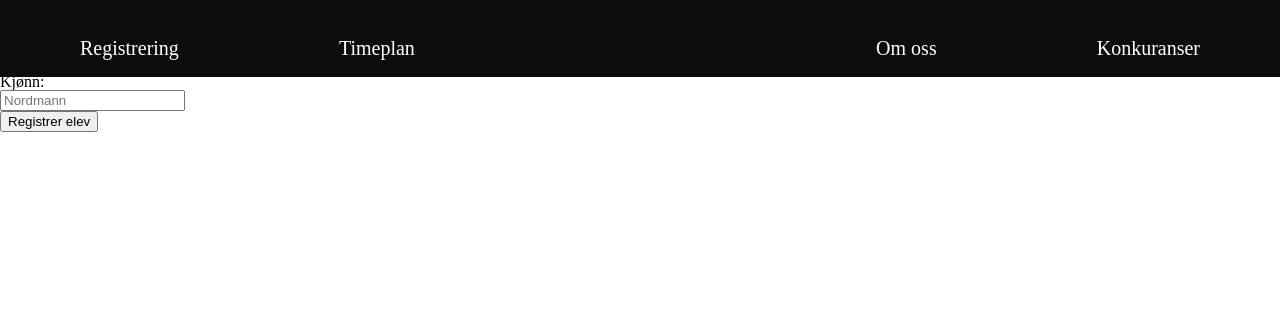
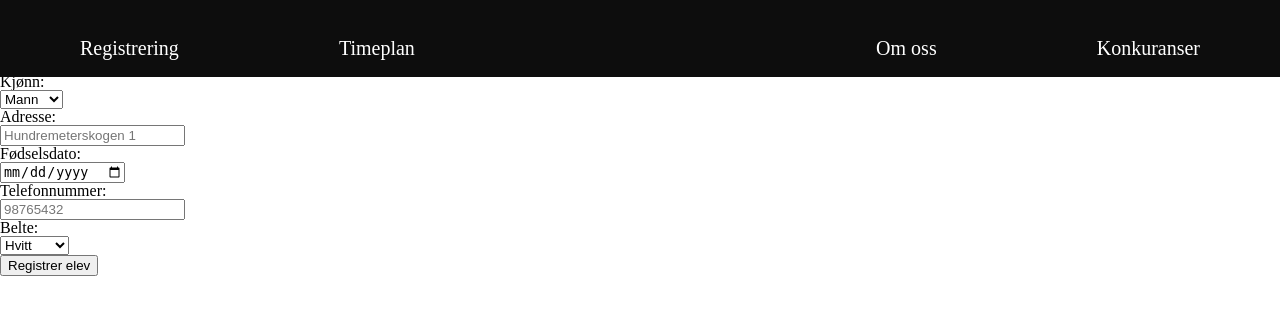
Before and after one commit to elmamael/kampsport, a PHP site: page /Registrering.php in a window 1280 px wide. Shown: the top 315 px of the page. Run offline with PHP 8.4, Linux system fonts and the light colour scheme.

Commit message:
Update Registrering.php

```diff
--- a/Registrering.php
+++ b/Registrering.php
@@ -37,12 +37,72 @@
 				<tr><td><div><input type="text" name="etternavn" placeholder="Nordmann"><br></div></td></tr>
 
 				<tr><td><div>Kjønn:</div></td></tr>
-				<tr><td><div><input type="text" name="etternavn" placeholder="Nordmann"><br></div></td></tr>
+				<tr><td><div><select name="kjonn">
+						<option value="0">Mann</option>
+						<option value="1">Kvinne</option>
+				<br></div></td></tr>
 
-				<tr><td><div><input type="submit" name="leggtil" value="Registrer elev" onclick="window.location.href='HPforside.php'"></div></td></tr>
+				<tr><td><div>Adresse:</div></td></tr>
+				<tr><td><div><input type="text" name="adresse" placeholder="Hundremeterskogen 1"><br></div></td></tr>
+
+				<tr><td><div>Fødselsdato:</div></td></tr>
+				<tr><td><div><input type="date" name="fodselsdato"><br></div></td></tr>
+
+				<tr><td><div>Telefonnummer:</div></td></tr>
+				<tr><td><div><input type="text" name="tlf" placeholder="98765432"><br></div></td></tr>
+
+				<tr><td><div>Belte:</div></td></tr>
+				<tr><td><div><select name="belte">
+						<option value="2">Hvitt</option>
+						<option value="3">Gult</option>
+						<option value="4">Oransje</option>
+						<option value="5">Grønt</option>
+						<option value="6">Blått</option>
+						<option value="7">Brunt</option>
+						<option value="8">Svart</option>
+
+				<br></div></td></tr>
+
+				<tr><td><div><input type="submit" name="leggtil" value="Registrer elev" onclick="window.location.href='IndexH.html'"></div></td></tr>
 
 			</form>
 		</table>
 	</div>
+
+
+	<?php
+			if(isset($_POST["leggtil"]))
+			{
+				include'database.php';
+
+
+
+				$fornavn = $_POST["fornavn"];
+				$etternavn = $_POST["etternavn"];
+				$kjonn = $_POST["kjonn"];
+				$adresse = $_POST["adresse"];
+				$fodselsdato = $_POST["fodselsdato"];
+				$tlf = $_POST["tlf"];
+				$belte = $_POST["belte"];
+
+
+				$sql = "INSERT INTO Medlem (fornavn, etternavn, kjonn, adresse, fodselsdato, tlf, belte) VALUES ('$fornavn', '$etternavn', '$kjonn', '$adresse', '$fodselsdato', '$tlf', '$belte');";
+
+				if($connection->query($sql))
+				{
+
+					echo('<div class="lagttil">');
+					echo('<h3 class="skriftlagttil">');
+					echo("Eleven $fornavn $etternavn ble lagt til!");
+					echo('</h3>');
+					echo '</div>';
+				}
+				else
+				{
+					echo("Feil i brukerinput: Insert into elev " . mysqli_error($connection));
+				}
+			}
+
+		?>
 </body>
 </html>
```
